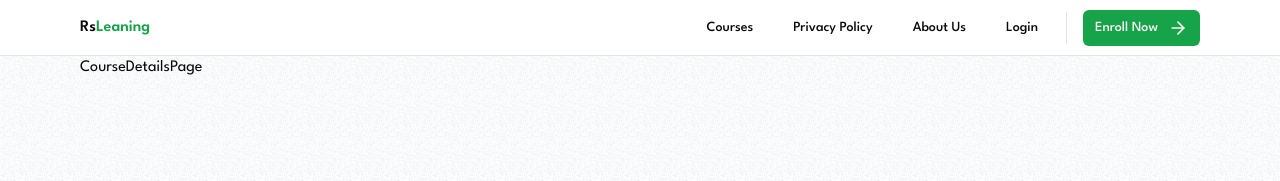
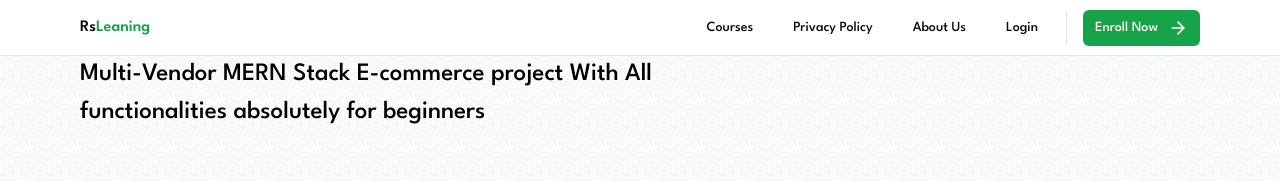
Before and after one commit to DavRahim/next-lms, a Next.js app: page /course/1 in a window 1280 px wide. Shown: the top 181 px of the page. Built offline with nearby package versions, Linux system fonts and the light colour scheme; no server answers.

Commit message:
course deatils page work on going

```diff
--- a/src/components/course/CourseDetails.tsx
+++ b/src/components/course/CourseDetails.tsx
@@ -4,8 +4,12 @@ type Props = {};
 
 const CourseDetails = (props: Props) => {
     return (
-        <div className="w-full flex flex-col-reverse 800px:flex-row">
-
+        <div className="w-full flex flex-col-reverse md:flex-row">
+            <div className="w-full md:w-[65%] md:pr-5">
+                <h1 className="text-[25px] font-[500] text-black">
+                    Multi-Vendor MERN Stack E-commerce project With All functionalities absolutely for beginners
+                </h1>
+            </div>
         </div>
     );
 };
--- a/src/components/course/CourseDetailsPage.tsx
+++ b/src/components/course/CourseDetailsPage.tsx
@@ -1,4 +1,5 @@
 import React from "react";
+import CourseDetails from "./CourseDetails";
 
 
 type Props = {
@@ -6,7 +7,10 @@ type Props = {
 };
 
 const CourseDetailsPage = ({ id }: Props) => {
-    return <div>CourseDetailsPage</div>;
+    return (
+    <div>
+        <CourseDetails />
+    </div>);
 };
 
 export default CourseDetailsPage;
```
